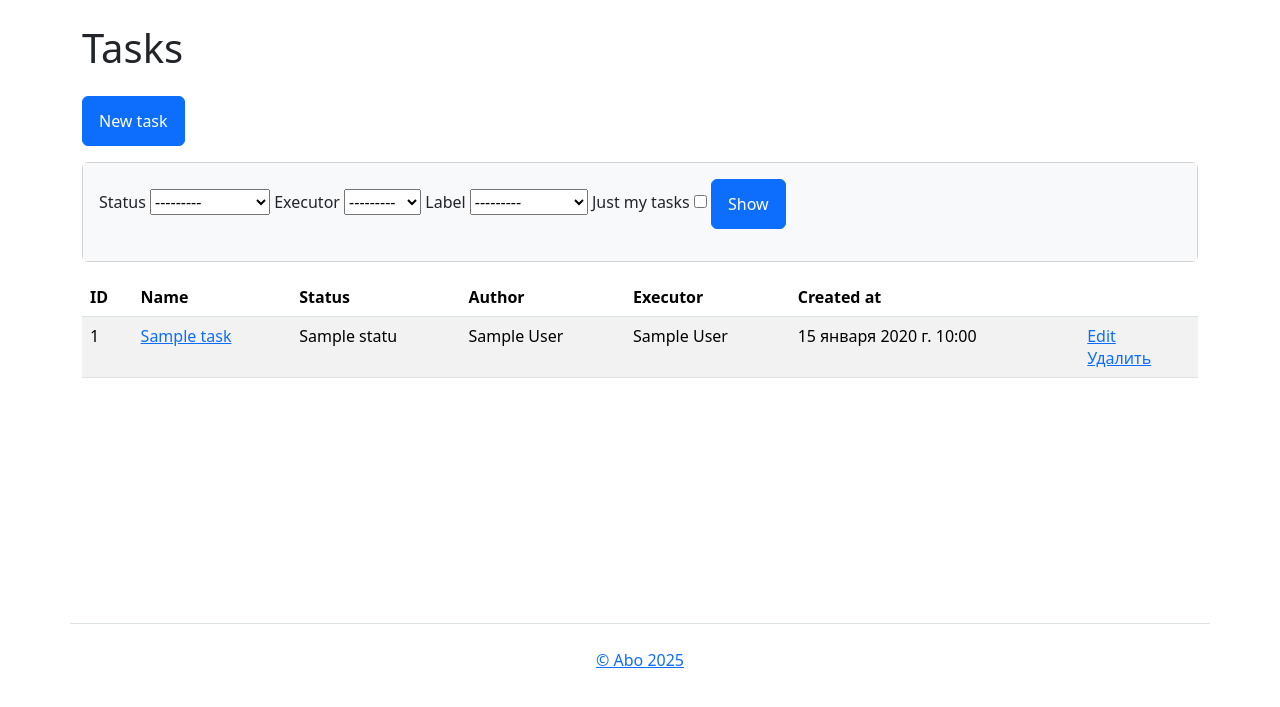
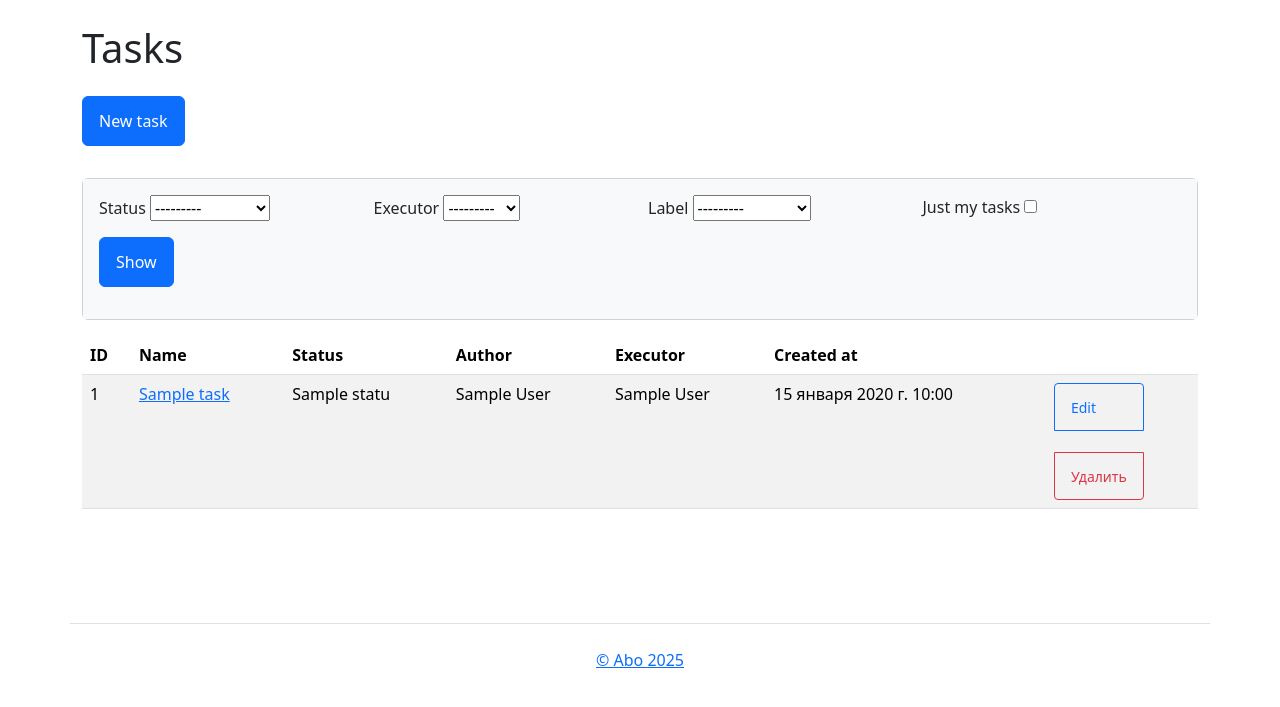
Before and after one commit to Onoiro/TaskMan, a Django app: page /tasks/ in a window 1280 px wide. Shown: the part 80-787 px from the top of the page. Run offline with Django 4.2, Linux system fonts and the light colour scheme; a user stored in the database is signed in; tables that the repository leaves empty hold one stand-in row (values such as "Sample post"); parts of the project's set-up code (start-up, migrations or seed data) failed here and were passed over; some libraries are stand-ins or nearby versions.

Commit message:
Improve task filter page layout for mobile devices
- Wrap "New task" button in a grid container for better alignment
- Restructure filter form using Bootstrap grid system (row/cols)
- Make table responsive with horizontal scrolling on small screens
- Add mobile-friendly table layout with data labels
- Improve button styling (grouped vertically with proper spacing)
- Add custom CSS for mobile table view
- Add data-label attributes for mobile display
- Update button classes for consistent styling

These update were offered by DeepSeek V3

```diff
--- a/task_manager/templates/tasks/task_filter.html
+++ b/task_manager/templates/tasks/task_filter.html
@@ -5,22 +5,31 @@
 {% block content %}
 <div class="container wrapper flex-grow-1">
     <h1 class="my-4">{% trans "Tasks" %}</h1>
+    <div class="d-grid gap-2 d-md-block mb-3">
         <a class="btn btn-primary mb-3" href="{% url 'tasks:task-create' %}">{% trans "New task" %}</a>
+    </div>
+
     <div class="card mb-3">
         <div class="card-body bg-light">
-            <form>
+            <form class="row g-3">
                 {% for field in filter.form %}
+                <div class="col-12 col-md-6 col-lg-3">
                     {{ field.label_tag }}
                     {{ field }}
+                </div>
                 {% endfor%}
-                <button type="submit" class="btn btn-primary ml-3">
+                <div class="col-12">
+                    <button type="submit" class="btn btn-primary">
                         {% trans "Show" %}
                     </button>
+                </div>
             </form>
         </div>
     </div>
+
+    <div class="table-responsive">
         <table class="table table-striped">
-        <thead>
+            <thead class="d-md-table-header-group">
             <tr>
                 <th>ID</th>
                 <th>{% trans "Name" %}</th>
@@ -34,20 +43,59 @@
             <tbody>
                 {% for obj in filter.qs %}
                 <tr>
-                <td>{{ obj.id }}</td>
-                <td><a href="{% url 'tasks:task-detail' obj.id %}">{{ obj.name }}</a></td>
-                <td>{{ obj.status }}</td>
-                <td>{{ obj.author.get_full_name }}</td>
-                <td>{{ obj.executor.get_full_name }}</td>
-                <td>{{ obj.created_at }}</td>
+                    <td data-label="ID">{{ obj.id }}</td>
+                    <td data-label="{% trans 'Name' %}">
+                        <a href="{% url 'tasks:task-detail' obj.id %}">{{ obj.name }}</a>
+                    </td>
+                    <td data-label="{% trans 'Status' %}">{{ obj.status }}</td>
+                    <td data-label="{% trans 'Author' %}">{{ obj.author.get_full_name }}</td>
+                    <td data-label="{% trans 'Executor' %}">{{ obj.executor.get_full_name }}</td>
+                    <td data-label="{% trans 'Created at' %}">{{ obj.created_at }}</td>
                     <td>
-                    <a href="{% url 'tasks:task-update' obj.id %}">{% trans "Edit" %}</a>
+                        <div class="btn-group-vertical btn-group-sm" role="group">
+                            <a class="btn btn-outline-primary" href="{% url 'tasks:task-update' obj.id %}">{% trans "Edit" %}</a>
                             <br>
-                    <a href="{% url 'tasks:task-delete' obj.id %}">{% trans "Delete" %}</a>
+                            <a class="btn btn-outline-danger" href="{% url 'tasks:task-delete' obj.id %}">{% trans "Delete" %}</a>
+                        </div>
                     </td>
                 </tr>
                 {% endfor %}
             </tbody>
         </table>
     </div>
+</div>
+
+<style>
+    /* Styles for adaptive table on mobile */
+    @media (max-width: 767.98px) {
+        table {
+            width: 100%;
+            border-collapse: collapse;
+        }
+
+        tr {
+            display: block;
+            margin-bottom: 1rem;
+            border: 1px solid #dee2e6;
+            border-radius: 0.25rem;
+        }
+
+        td {
+            display: flex;
+            justify-content: space-between;
+            padding: 0.5rem;
+            border-bottom: 1px solid #dee2e6;
+        }
+
+        td:before {
+            content: attr(data-label);
+            font-weight: bold;
+            margin-right: 1rem;
+        }
+
+        td:last-child {
+            border-bottom: none;
+        }
+    }
+</style>
 {% endblock %}
```
Lines whose indentation alone changed are shown as unchanged.
